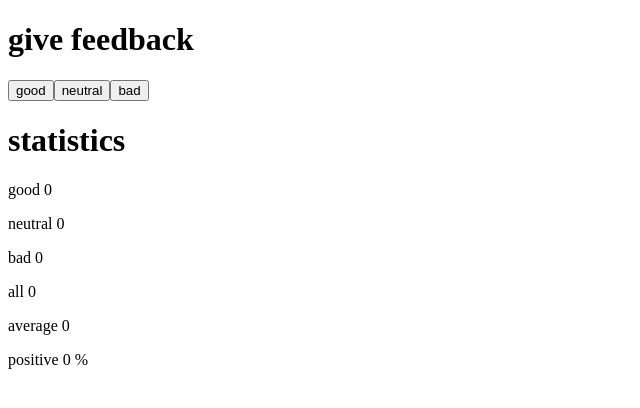
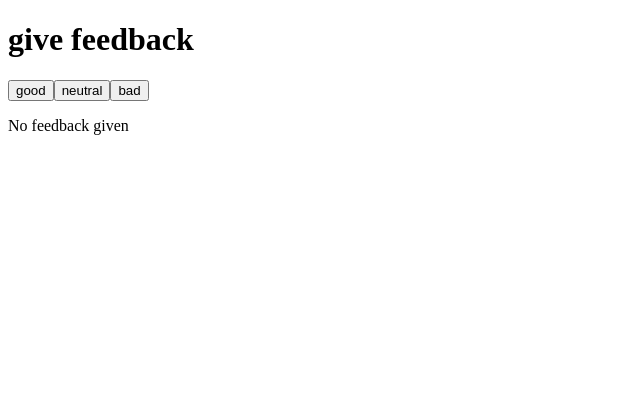
Before and after one commit to Agneypraseed/fullstackopen, a React (Vite) app in the folder part1/unicafe/: page / in a window 1280 px wide. Shown: the top 408 px of the page, without its empty margins (0-640 px from the left). Built offline with nearby package versions, Linux system fonts and the light colour scheme.

Commit message:
1.9: unicafe step4

```diff
--- a/part1/unicafe/src/App.jsx
+++ b/part1/unicafe/src/App.jsx
@@ -19,6 +19,10 @@ const Statistics = ({ good, neutral, bad }) => {
 
   return (
     <>
+      {calcTotal() == 0 ? (
+        <p>No feedback given</p>
+      ) : (
+        <>
           <h1>statistics</h1>
           <p>good {good}</p>
           <p>neutral {neutral}</p>
@@ -26,6 +30,8 @@ const Statistics = ({ good, neutral, bad }) => {
           <p>all {calcTotal()}</p>
           <p>average {calcAvg()}</p>
           <p>positive {calcPositive()} %</p>
+        </>
+      )}
     </>
   );
 };
```
Lines whose indentation alone changed are shown as unchanged.
